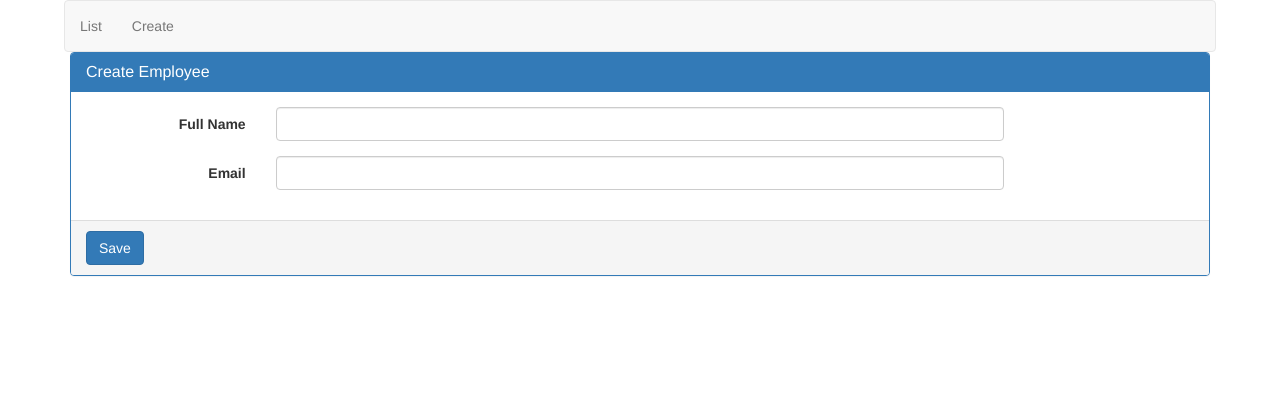
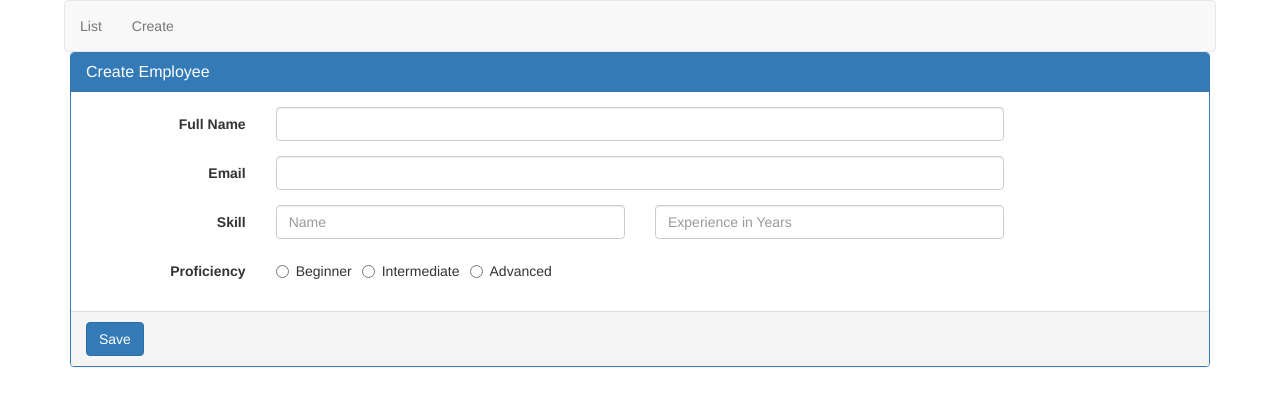
Before and after one commit to aakashjhawar/ems, an Angular app: page /create in a window 1280 px wide. Shown: the top 406 px of the page. Built offline with nearby package versions, Linux system fonts and the light colour scheme.

Commit message:
Added nested form groups for skills

```diff
--- a/src/app/employee/create-employee.component.html
+++ b/src/app/employee/create-employee.component.html
@@ -4,6 +4,7 @@
         <h3 class="panel-title">Create Employee</h3>
       </div>
       <div class="panel-body">
+
         <div class="form-group">
           <label class="col-sm-2 control-label" for="fullName">Full Name</label>
           <div class="col-sm-8">
@@ -16,6 +17,41 @@
           <div class="col-sm-8">
             <input id="email" formControlName="email" type="text" class="form-control">
           </div>
+
+        </div>
+
+        <div formGroupName="skills">
+          <div class="form-group">
+            <label class="col-sm-2 control-label" for="skillName">
+              Skill
+            </label>
+            <div class="col-sm-4">
+              <input type="text" class="form-control" id="skillName"
+                  placeholder="Name" formControlName="skillName">
+            </div>
+            <div class="col-sm-4">
+              <input type="text" placeholder="Experience in Years"
+                  class="form-control" formControlName="experienceInYears">
+            </div>
+          </div>
+
+          <div class="form-group">
+            <label class="col-md-2 control-label">Proficiency</label>
+            <div class="col-md-8">
+              <label class="radio-inline">
+                <input id="proficiency" type="radio" value="beginner"
+                        formControlName="proficiency">Beginner
+              </label>
+              <label class="radio-inline">
+                <input id="proficiency" type="radio" value="intermediate"
+                        formControlName="proficiency">Intermediate
+              </label>
+              <label class="radio-inline">
+                <input id="proficiency" type="radio" value="advanced"
+                        formControlName="proficiency">Advanced
+              </label>
+            </div>
+          </div>
         </div>
 
       </div>
--- a/src/app/employee/create-employee.component.ts
+++ b/src/app/employee/create-employee.component.ts
@@ -14,12 +14,19 @@
   ngOnInit() {
     this.employeeForm = new FormGroup({
       fullName: new FormControl(),
-      email: new FormControl()
+      email: new FormControl(),
+      skills: new FormGroup({
+        skillName: new FormControl(),
+        experienceInYears: new FormControl(),
+        proficiency: new FormControl()
+      })
     });
   }
 
   onSubmit(): void { // method dont return anything so void
     console.log(this.employeeForm.value);
+    console.log(this.employeeForm.controls.fullName.value);
+    console.log(this.employeeForm.get('fullName').value);
   }
 
 }
```
